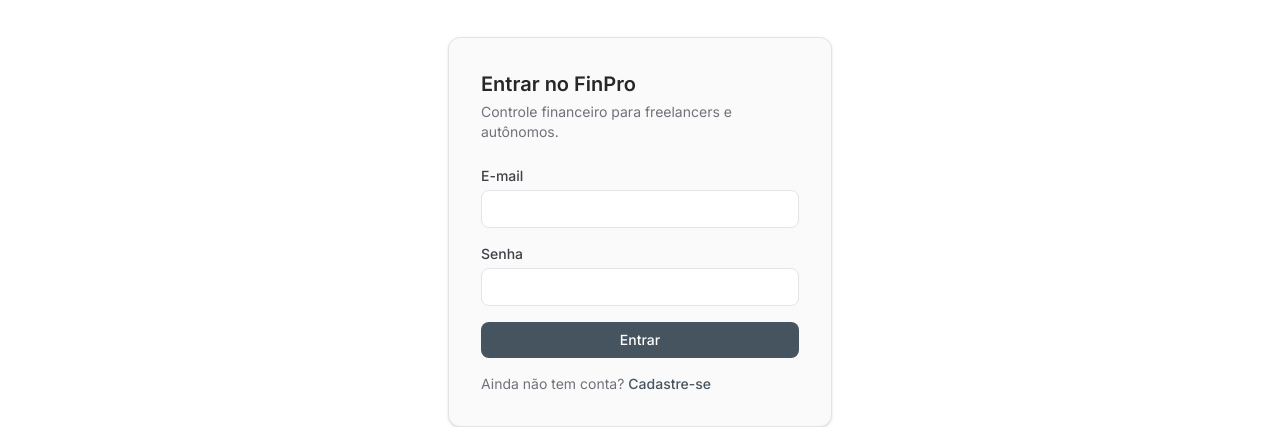
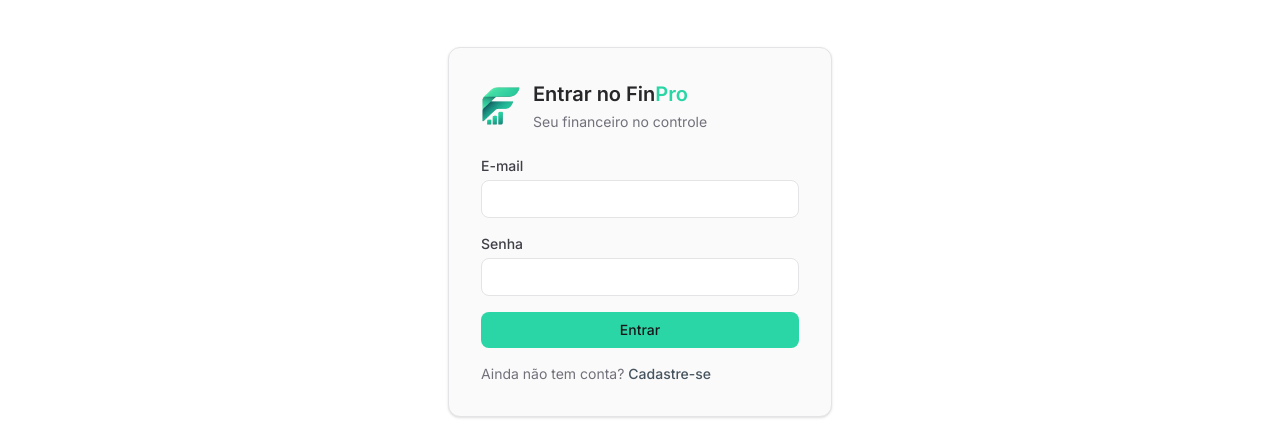
Before and after one commit to leozztto/LmfFinPro, a React (Vite) app in the folder frontend/: page /login in a window 1280 px wide. Shown: the part 160-587 px from the top of the page. Built offline with nearby package versions, Linux system fonts and the light colour scheme; no server answers.

Commit message:
adicionado logo e ajustado temas

```diff
--- a/frontend/src/features/auth/components/LoginPage.tsx
+++ b/frontend/src/features/auth/components/LoginPage.tsx
@@ -7,6 +7,7 @@
 import { loginSchema, type LoginFormValues } from '../schemas'
 import { Footer } from '@/shared/layout/Footer'
 import { ThemeToggle } from '@/shared/theme/ThemeToggle'
+import logoIcon from '@/shared/assets/finpro-logo-icon.png'
 
 export function LoginPage() {
   const navigate = useNavigate()
@@ -33,10 +34,16 @@
       </div>
       <div className="flex flex-1 items-center justify-center px-4">
         <div className="w-full max-w-sm rounded-xl border border-zinc-200 bg-zinc-50 p-8 shadow-sm dark:border-zinc-700 dark:bg-zinc-800">
-          <h1 className="text-xl font-semibold text-zinc-800 dark:text-zinc-100">Entrar no FinPro</h1>
-          <p className="mt-1 text-sm text-zinc-500 dark:text-zinc-400">
-            Controle financeiro para freelancers e autônomos.
-          </p>
+          <div className="flex items-center gap-3">
+            <img src={logoIcon} alt="FinPro" className="h-10 w-10" />
+            <div>
+              <h1 className="text-xl font-semibold">
+                <span className="text-zinc-800 dark:text-zinc-100">Entrar no Fin</span>
+                <span className="text-[#2ad6a5]">Pro</span>
+              </h1>
+              <p className="mt-1 text-sm text-zinc-500 dark:text-zinc-400">Seu financeiro no controle</p>
+            </div>
+          </div>
 
           <form onSubmit={handleSubmit(onSubmit)} className="mt-6 space-y-4">
             <FormField label="E-mail" htmlFor="email" error={errors.email?.message}>
@@ -50,7 +57,7 @@
                 {login.error instanceof ApiError ? login.error.message : 'Não foi possível entrar.'}
               </p>
             )}
-            <Button type="submit" className="w-full" disabled={login.isPending}>
+            <Button type="submit" variant="brand" className="w-full" disabled={login.isPending}>
               {login.isPending ? 'Entrando...' : 'Entrar'}
             </Button>
           </form>
--- a/frontend/src/shared/layout/AppLayout.tsx
+++ b/frontend/src/shared/layout/AppLayout.tsx
@@ -4,6 +4,7 @@
 import { Button } from '@/shared/ui'
 import { CloseIcon, MenuIcon } from '@/shared/ui/icons'
 import { ThemeToggle } from '@/shared/theme/ThemeToggle'
+import logoIcon from '@/shared/assets/finpro-logo-icon.png'
 import { Footer } from './Footer'
 import { Sidebar } from './Sidebar'
 
@@ -38,11 +39,17 @@
           >
             <MenuIcon className="h-5 w-5" />
           </button>
-          <div className="flex items-baseline gap-2">
-            <h1 className="text-xl font-semibold text-zinc-800 dark:text-zinc-100">FinPro</h1>
-            <span className="hidden text-xs text-zinc-400 dark:text-zinc-500 lg:inline">
-              Controle financeiro para freelancers e autônomos.
-            </span>
+          <div className="flex items-center gap-2">
+            <img src={logoIcon} alt="FinPro" className="h-8 w-8" />
+            <div className="flex items-baseline gap-2">
+              <h1 className="text-xl font-semibold">
+                <span className="text-zinc-800 dark:text-zinc-100">Fin</span>
+                <span className="text-[#2ad6a5]">Pro</span>
+              </h1>
+              <span className="hidden text-xs text-zinc-400 dark:text-zinc-500 lg:inline">
+                Seu financeiro no controle
+              </span>
+            </div>
           </div>
         </div>
         <div className="flex items-center gap-3">
@@ -68,7 +75,13 @@
             />
             <div className="relative flex h-full w-64 max-w-[80vw] flex-col bg-white shadow-xl dark:bg-zinc-900">
               <div className="flex items-center justify-between border-b border-zinc-200 px-4 py-4 dark:border-zinc-800">
-                <span className="text-lg font-semibold text-zinc-800 dark:text-zinc-100">FinPro</span>
+                <div className="flex items-center gap-2">
+                  <img src={logoIcon} alt="FinPro" className="h-7 w-7" />
+                  <span className="text-lg font-semibold">
+                    <span className="text-zinc-800 dark:text-zinc-100">Fin</span>
+                    <span className="text-[#2ad6a5]">Pro</span>
+                  </span>
+                </div>
                 <button
                   type="button"
                   onClick={() => setMobileNavOpen(false)}
--- a/frontend/src/shared/layout/Footer.tsx
+++ b/frontend/src/shared/layout/Footer.tsx
@@ -6,7 +6,7 @@
 const PORTFOLIO_URL = 'https://portfolio-leandromf.vercel.app/'
 
 const iconLinkClassName =
-  'text-zinc-500 transition-colors hover:text-primary-600 dark:text-zinc-400 dark:hover:text-primary-500'
+  'text-zinc-500 transition-colors hover:text-[#2ad6a5] active:text-[#2ad6a5] dark:text-zinc-400 dark:hover:text-[#2ad6a5] dark:active:text-[#2ad6a5]'
 
 export function Footer() {
   return (
--- a/frontend/src/shared/layout/Sidebar.tsx
+++ b/frontend/src/shared/layout/Sidebar.tsx
@@ -32,7 +32,7 @@
 const linkClassName = ({ isActive }: { isActive: boolean }) =>
   `flex items-center gap-3 rounded-md px-3 py-2 text-sm font-medium transition-colors ${
     isActive
-      ? 'bg-primary-50 text-primary-700 dark:bg-zinc-800 dark:text-primary-200'
+      ? 'bg-[#2ad6a5]/10 text-[#1ea883] dark:bg-[#2ad6a5]/10 dark:text-[#2ad6a5]'
       : 'text-zinc-600 hover:bg-zinc-100 dark:text-zinc-300 dark:hover:bg-zinc-800/60'
   }`
 
--- a/frontend/src/shared/ui/Button.tsx
+++ b/frontend/src/shared/ui/Button.tsx
@@ -1,6 +1,6 @@
 import { type ButtonHTMLAttributes, forwardRef } from 'react'
 
-type ButtonVariant = 'primary' | 'secondary' | 'danger'
+type ButtonVariant = 'primary' | 'secondary' | 'danger' | 'brand'
 
 interface ButtonProps extends ButtonHTMLAttributes<HTMLButtonElement> {
   variant?: ButtonVariant
@@ -11,6 +11,7 @@
   secondary:
     'bg-white text-zinc-700 border border-zinc-300 hover:bg-zinc-100 dark:bg-zinc-700 dark:text-zinc-200 dark:border-zinc-600 dark:hover:bg-zinc-600',
   danger: 'bg-red-600 text-white hover:bg-red-700 focus-visible:outline-red-600',
+  brand: 'bg-[#2ad6a5] text-zinc-900 hover:bg-[#22b78d] focus-visible:outline-[#2ad6a5]',
 }
 
 export const Button = forwardRef<HTMLButtonElement, ButtonProps>(function Button(
```
Also changed, not shown: frontend/src/shared/assets/finpro-logo-icon.png (added), 1 other file (tests, documents, lock files or other folders).
